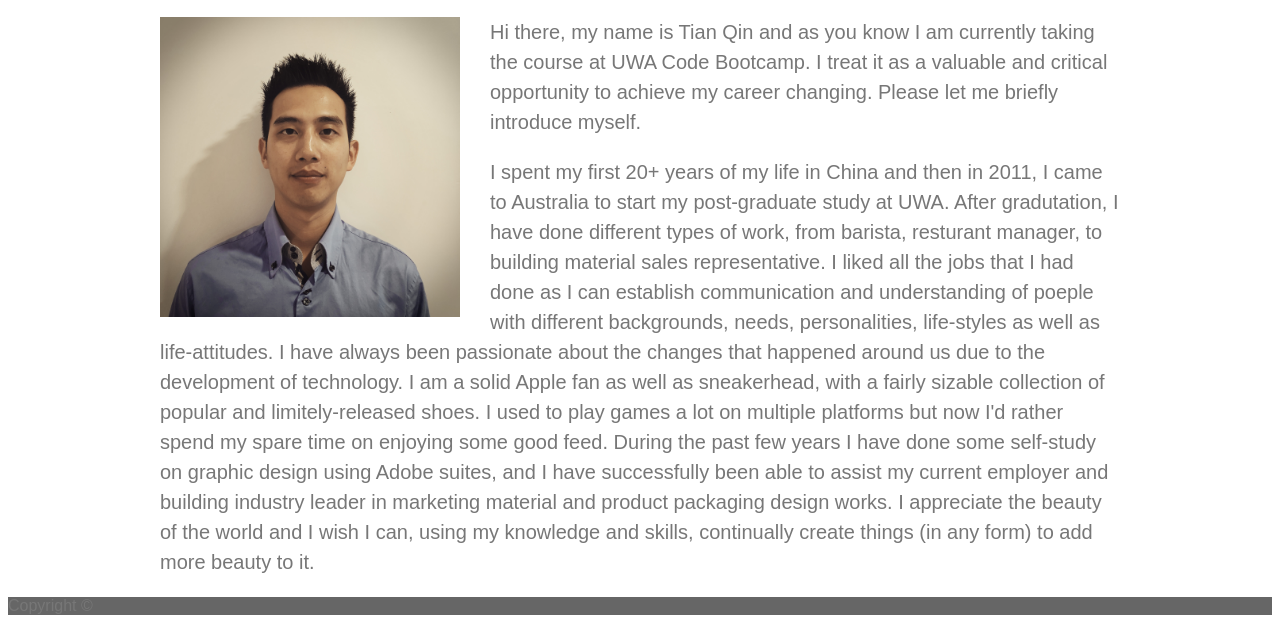
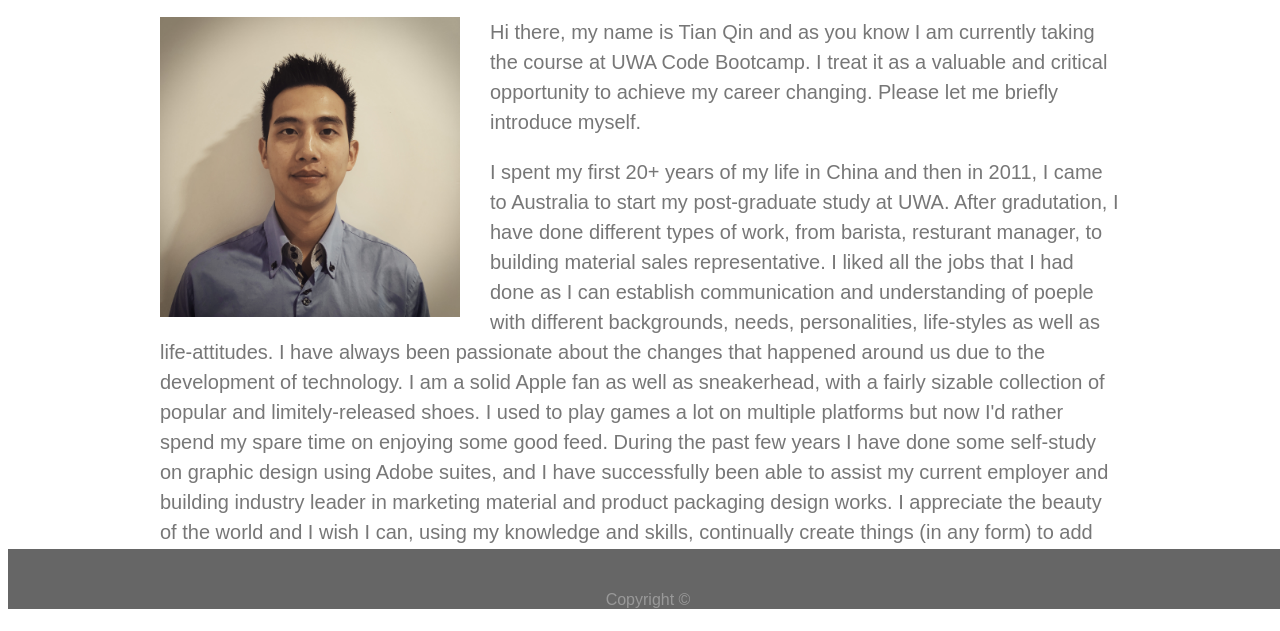
Before and after one commit to DIAOSI29/Basic-Portfolio, a plain HTML site: page index.html in a window 1280 px wide. Shown: the part 191-822 px from the top of the page. After the commit the page ends 800 px from the top, so only its background shows below. Drawn offline with Linux system fonts and the light colour scheme.

Commit message:
adjust css for footer

```diff
--- a/assets/css/style.css
+++ b/assets/css/style.css
@@ -10,14 +10,11 @@ header {
   display: block;
   width: 100%;
 }
+
 header::after {
   clear: both;
   content: "";
   display: table;
-}
-
-footer {
-  background-color: #666666;
 }
 
 section {
@@ -66,6 +63,7 @@ a {
   float: right;
   color: #777777;
   margin: 30px;
+  margin-right: 0;
   font-size: 19px;
 }
 
@@ -75,3 +73,20 @@ a {
   float: left;
   margin-right: 30px;
 }
+
+footer {
+  background-color: #666666;
+  height: 60px;
+  width: 100%;
+  position: fixed;
+  bottom: 0;
+  display: grid;
+  place-items: center;
+}
+
+footer p {
+  color: #999999;
+  position: absolute;
+  bottom: 0px;
+  margin: 0;
+}
```
